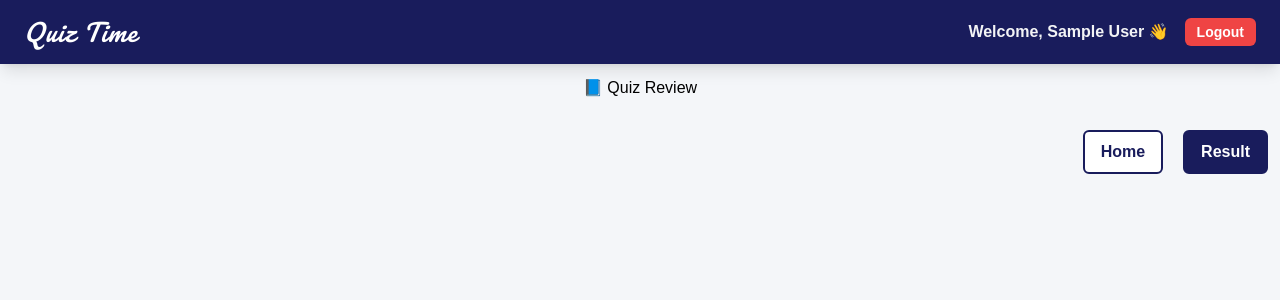
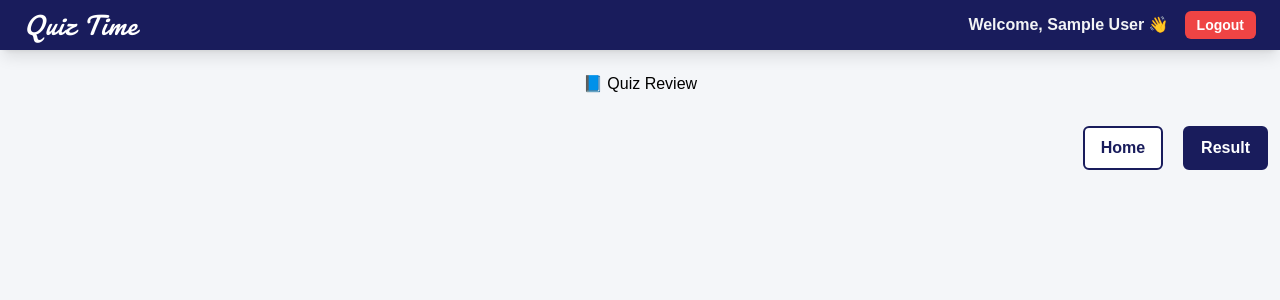
Before and after one commit to ritesh7860/Personal_Quiz, a PHP site: page /review.php in a window 1280 px wide. Shown: the top 300 px of the page. Run offline with PHP 8.4, Linux system fonts and the light colour scheme; the visitor is signed in with stand-in values (Sample User, id 1); data that the repository does not hold is empty; some libraries are stand-ins or nearby versions; some web fonts are replaced.

Commit message:
fixed header

```diff
--- a/result.php
+++ b/result.php
@@ -90,7 +90,7 @@ if ($role === 'admin') {
             /* font-family: "Allison", cursive; */
         }
 
-        header {
+        nav {
             position: fixed;
             top: 0;
             left: 0;
@@ -105,7 +105,7 @@ if ($role === 'admin') {
 
         .layout {
             display: flex;
-            /* margin-top: 70px; */
+            margin-top: 50px;
             height: calc(100vh - 70px);
         }
 
@@ -186,7 +186,7 @@ if ($role === 'admin') {
 
 <body>
     <!-- Navbar -->
-    <nav class="bg-[#191c5c] text-white px-6 py-4 flex justify-between items-center shadow-lg">
+    <nav class="h-[50px] min-h-[50px] bg-[#191c5c] text-white px-6 py-4 flex justify-between items-center shadow-lg">
         <h1 class=" logo text-2xl font- tracking-wider italic text-white ">Quiz Time</h1>
         <div class="flex items-center gap-4">
             <span class="text-gray-100 hidden md:flex font-semibold">Welcome, <?= htmlspecialchars($name) ?> 👋</span>
--- a/review.php
+++ b/review.php
@@ -12,6 +12,7 @@ $name = $_SESSION['name'] ?? 'User';
 ?>
 <!DOCTYPE html>
 <html lang="en">
+
 <head>
     <meta charset="UTF-8">
     <meta name="viewport" content="width=device-width, initial-scale=1.0" />
@@ -32,34 +33,53 @@ $name = $_SESSION['name'] ?? 'User';
             margin: 0;
             /*  padding: 20px; */
         }
+
+        nav {
+            position: fixed;
+            top: 0;
+            left: 0;
+            right: 0;
+            background: #191c5c;
+            color: white;
+            padding: 15px 20px;
+            text-align: center;
+            z-index: 1000;
+            box-shadow: 0 2px 8px rgba(0, 0, 0, 0.2);
+        }
+
         .container {
+            margin: auto;
             max-width: 900px;
-            margin: auto;
         }
+
         .question-box {
             background: #fff;
             border-radius: 10px;
-            box-shadow: 0 4px 12px rgba(0,0,0,0.1);
+            box-shadow: 0 4px 12px rgba(0, 0, 0, 0.1);
             margin-bottom: 20px;
             padding: 20px;
         }
+
         .q-text {
             font-size: 18px;
             font-weight: 600;
             margin-bottom: 15px;
         }
+
         .option {
             padding: 10px;
             margin: 5px 0;
             border-radius: 6px;
             border: 1px solid #ccc;
         }
+
         .correct {
             background: #d4edda;
             border-color: #28a745;
             color: #155724;
             font-weight: bold;
         }
+
         .wrong {
             background: #f8d7da;
             border-color: #dc3545;
@@ -68,15 +88,17 @@ $name = $_SESSION['name'] ?? 'User';
         }
     </style>
 </head>
+
 <body>
     <!-- Navbar -->
-    <nav class="bg-[#191c5c] text-white px-6 py-4 flex justify-between items-center shadow-lg">
+    <nav class="h-[50px] min-h-[50px] bg-[#191c5c] text-white px-6 py-4 flex justify-between items-center shadow-lg">
         <h1 class=" logo text-2xl font- tracking-wider italic text-white ">Quiz Time</h1>
         <div class="flex items-center gap-4">
             <span class="text-gray-100 hidden md:flex font-semibold">Welcome, <?= htmlspecialchars($name) ?> 👋</span>
             <a href="Logout.php" class="text-white bg-red-500 hover:bg-red-600 px-3 py-1 rounded-md text-sm font-semibold">Logout</a>
         </div>
     </nav>
+    <div class="mt-[60px]">
         <div class="container p-3">
 
             <h2 style="text-align:center; margin-bottom:30px;">📘 Quiz Review</h2>
@@ -86,9 +108,9 @@ $name = $_SESSION['name'] ?? 'User';
                 $correctAns = $q['ans'];
             ?>
                 <div class="question-box">
-        <div class="q-text">Q<?= $i+1 ?>: <?= htmlspecialchars($q['qns']) ?></div>
+                    <div class="q-text">Q<?= $i + 1 ?>: <?= htmlspecialchars($q['qns']) ?></div>
 
-        <?php foreach (['OptA','OptB','OptC','OptD'] as $optKey):
+                    <?php foreach (['OptA', 'OptB', 'OptC', 'OptD'] as $optKey):
                         $optValue = $q[$optKey];
                         $classes = "option";
 
@@ -107,8 +129,10 @@ $name = $_SESSION['name'] ?? 'User';
 
             <div class="flex justify-end gap-5">
                 <button class="px-4 py-2 text-[#191c5c] hover:bg-gray-200 bg-white border-2 border-[#191c5c] font-semibold rounded-md"> <a href="User_Home.php">Home</a></button>
-        <button  class="px-4 py-2 bg-[#191c5c] hover:bg-[#191c7c] text-white border-2 border-[#191c5c] font-semibold rounded-md"> <a href="result.php">Result</a></button>
+                <button class="px-4 py-2 bg-[#191c5c] hover:bg-[#191c7c] text-white border-2 border-[#191c5c] font-semibold rounded-md"> <a href="result.php">Result</a></button>
+            </div>
         </div>
     </div>
 </body>
+
 </html>
```
Lines whose indentation alone changed are shown as unchanged.
